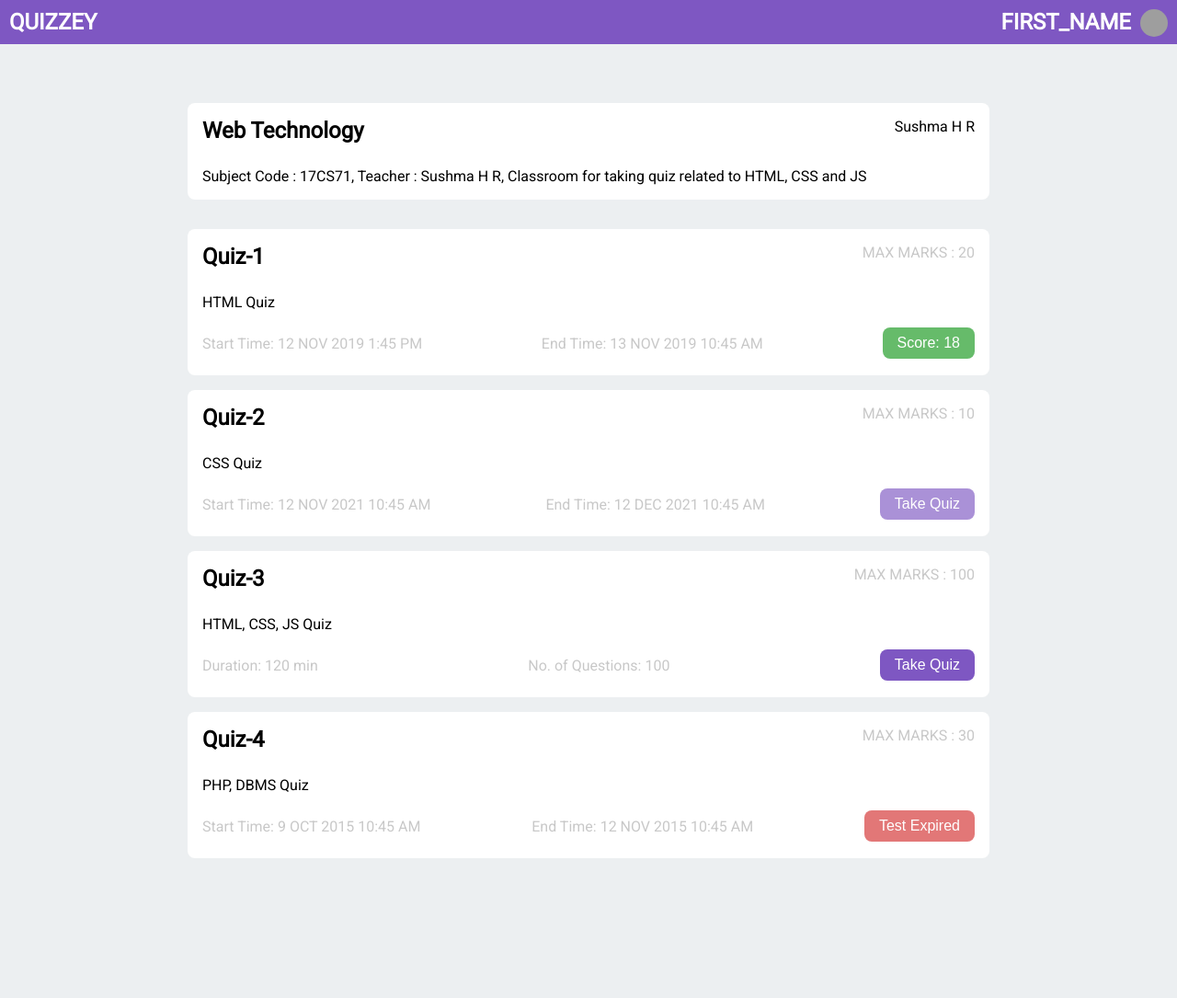
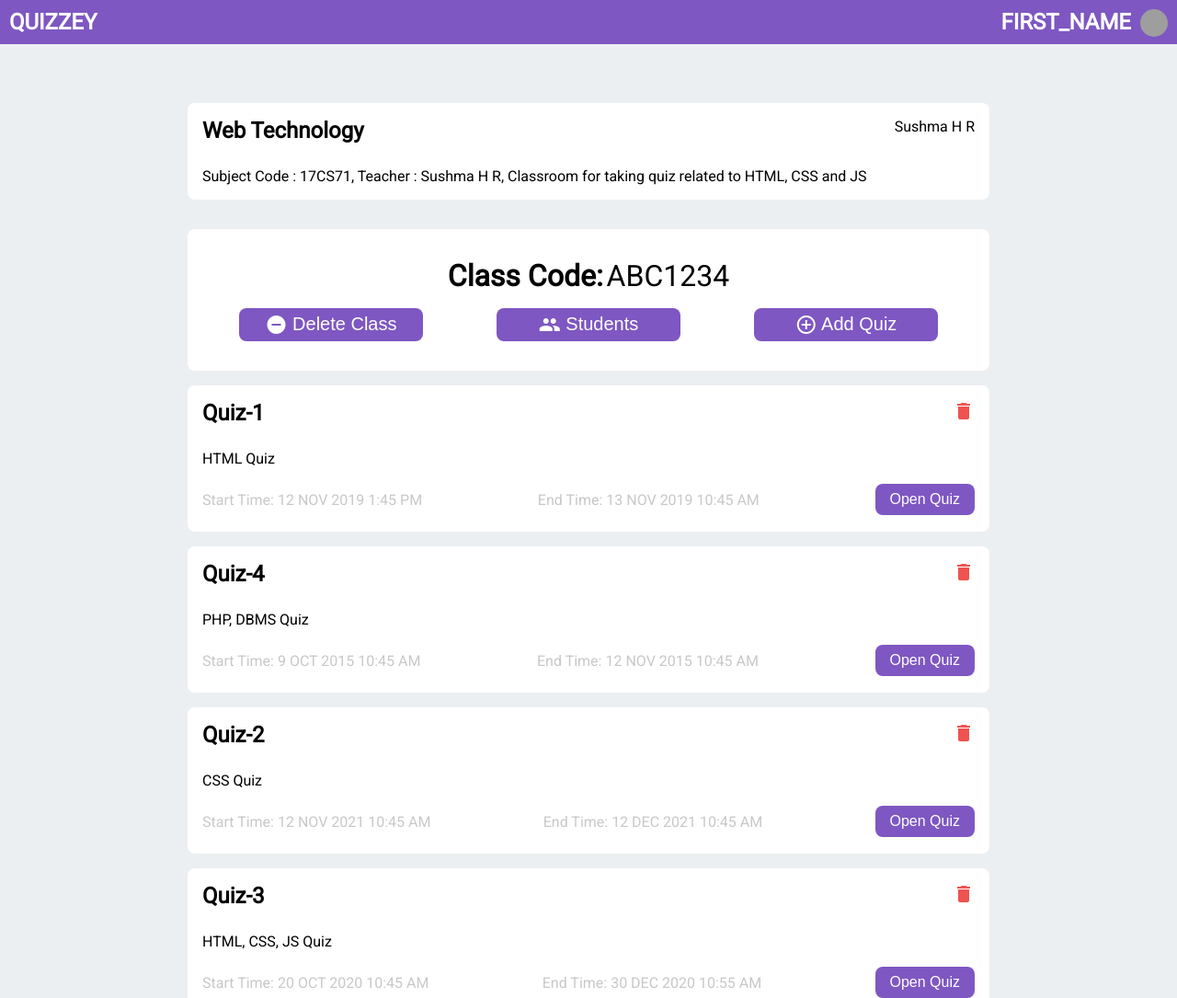
Before and after one commit to Prajwal-P/Quizzey, a plain HTML site: page classroom.html in a window 1280 px wide. Shown: the top 1085 px of the page at 92% size. Before the commit the page ends 997 px from the top, so only its background shows below. Drawn offline with Linux system fonts and the light colour scheme; no server answers; grey boxes are pictures that could not be loaded.

Commit message:
changed admin card

```diff
--- a/classroom.css
+++ b/classroom.css
@@ -5,7 +5,13 @@ body {
 	background-color: #eceff1;
 }
 
-h1, h2, h3, h4, h5, h6, p {
+h1,
+h2,
+h3,
+h4,
+h5,
+h6,
+p {
 	margin: 0px;
 	padding: 0px;
 }
@@ -48,6 +54,7 @@ body button:focus {
 .dd_wrapper {
 	width: 90px;
 	border-radius: 8px;
+	border: 1px solid #f3f3f3;
 	padding: 8px 16px;
 	background-color: #ffffff;
 	/* transition: all 0.25s ease-out; */
@@ -119,26 +126,52 @@ body button:focus {
 	justify-content: space-between;
 }
 
-.add_quiz {
+.options_card {
 	background-color: #ffffff;
 	border-radius: 8px;
-	width: 630px;
-	height: 160px;
+	width: 840px;
 	margin: auto;
-	display: flex;
-	justify-content: center;
-	cursor: pointer;
-	align-items: center;
+	padding: 16px;
+	text-align: center;
 }
 
-.add_quiz span {
-	font-size: 100px;
-	color: #E0E0E0;
-	margin-right: 32px;
+.class_code {
+	margin: 16px;
 }
 
-.add_quiz h1 {
-	color: #E0E0E0;
+.class_code h1 {
+	display: inline;
+}
+
+.class_code span {
+	display: inline;
+	font-size: 32px;
+}
+
+.opt_btns {
+	display: flex;
+	justify-content: space-around;
+	margin: 16px 0;
+}
+
+.opt_btns button {
+	width: 200px;
+	font-size: 20px;
+	border: 0;
+	background-color: #7e57c2;
+	color: #ffffff;
+	padding: 6px 0;
+	border-radius: 8px;
+	cursor: pointer;
+}
+
+.opt_btns button:hover {
+	background-color: #4d2c90;
+}
+
+.opt_btns button span {
+	display: inline-flex;
+	vertical-align: top;
 }
 
 .quiz_card {
@@ -165,15 +198,15 @@ body button:focus {
 }
 
 .quiz_name_and_marks p {
-	color: #C8C8C8;
+	color: #c8c8c8;
 }
 
 .dur_and_no_of_que p {
-	color: #C8C8C8;
+	color: #c8c8c8;
 }
 
 .dur_and_no_of_que button {
-	background-color: #7E57C2;
+	background-color: #7e57c2;
 	font-size: 16px;
 	text-align: center;
 	border-radius: 8px;
--- a/classroom.html
+++ b/classroom.html
@@ -1,8 +1,8 @@
 <!DOCTYPE html>
 <html lang="en">
 	<head>
-	<meta charset="UTF-8">
-	<meta name="viewport" content="width=device-width, initial-scale=1.0">
+		<meta charset="UTF-8" />
+		<meta name="viewport" content="width=device-width, initial-scale=1.0" />
 		<link rel="preconnect" href="https://fonts.gstatic.com" />
 		<link
 			href="https://fonts.googleapis.com/css2?family=Roboto&display=swap"
@@ -34,9 +34,25 @@
 		</div>
 		<div class="root">
 			<div class="class_card"></div>
-		<div class="add_quiz">
+			<div class="options_card">
+				<div class="class_code">
+					<h1>Class Code:</h1>
+					<span id="classCode"></span>
+				</div>
+				<div class="opt_btns">
+					<button>
+						<span class="material-icons"> remove_circle </span>
+						Delete Class
+					</button>
+					<button>
+						<span class="material-icons">people</span>
+						Students
+					</button>
+					<button>
 						<span class="material-icons"> add_circle_outline </span>
-			<h1>ADD QUIZ</h1>
+						Add Quiz
+					</button>
+				</div>
 			</div>
 			<div class="quiz_card_wrapper"></div>
 		</div>
--- a/classroom.js
+++ b/classroom.js
@@ -1,15 +1,17 @@
-let classroom =
-	{
+let baseURL = 'http://127.0.0.1:8888';
+
+let classroom = {
 	id: 1,
-		title: "Web Technology",
-		class_teacher: "Sushma H R",
-		description: "Subject Code : 17CS71, Teacher : Sushma H R, Classroom for taking quiz related to HTML, CSS and JS",
-		// class_code: "ABC1234",
+	title: 'Web Technology',
+	class_teacher: 'Sushma H R',
+	description:
+		'Subject Code : 17CS71, Teacher : Sushma H R, Classroom for taking quiz related to HTML, CSS and JS',
+	class_code: 'ABC1234',
 	quizzes: [
 		{
 			id: 1,
-				title: "Quiz-1",
-				description: "HTML Quiz",
+			title: 'Quiz-1',
+			description: 'HTML Quiz',
 			no_of_questions: 10,
 			duration: 20,
 			max_marks: 20,
@@ -18,51 +20,68 @@ let classroom =
 			score: 18
 		},
 		{
-				id: 2,
-				title: "Quiz-2",
-				description: "CSS Quiz",
-				no_of_questions: 10,
-				duration: 10,
-				max_marks: 10,
-				start_time: new Date('2021', '10', '12', '10', '45', '10'),
-				end_time: new Date('2021', '11', '12', '10', '45', '10'),
-				score: 7
-			},
-			{
-				id: 3,
-				title: "Quiz-3",
-				description: "HTML, CSS, JS Quiz",
-				no_of_questions: 100,
-				duration: 120,
-				max_marks: 100,
-				start_time: new Date('2020', '9', '20', '10', '45', '10'),
-				end_time: new Date('2020', '11', '15', '10', '55', '10'),
-				// score: 85
-			},
-			{
 			id: 4,
-				title: "Quiz-4",
-				description: "PHP, DBMS Quiz",
+			title: 'Quiz-4',
+			description: 'PHP, DBMS Quiz',
 			no_of_questions: 30,
 			duration: 30,
 			max_marks: 30,
 			start_time: new Date('2015', '9', '9', '10', '45', '10'),
 			end_time: new Date('2015', '10', '12', '10', '45', '10')
+		},
+		{
+			id: 2,
+			title: 'Quiz-2',
+			description: 'CSS Quiz',
+			no_of_questions: 10,
+			duration: 10,
+			max_marks: 10,
+			start_time: new Date('2021', '10', '12', '10', '45', '10'),
+			end_time: new Date('2021', '11', '12', '10', '45', '10')
+		},
+		{
+			id: 3,
+			title: 'Quiz-3',
+			description: 'HTML, CSS, JS Quiz',
+			no_of_questions: 100,
+			duration: 120,
+			max_marks: 100,
+			start_time: new Date('2020', '9', '20', '10', '45', '10'),
+			end_time: new Date('2020', '11', '30', '10', '55', '10')
+			// score: 85
+		},
+		{
+			id: 6,
+			title: 'Quiz-6',
+			description: 'HTML, CSS, JS Quiz',
+			no_of_questions: 100,
+			duration: 120,
+			max_marks: 100,
+			start_time: new Date('2020', '9', '20', '10', '45', '10'),
+			end_time: new Date('2020', '11', '30', '10', '55', '10'),
+			score: 85
 		}
 	]
-	}
+};
 
-let menu_visible = false;
-function toggle_dropdown() {
-	let dd = document.querySelector('.dd_wrapper')
-	if (menu_visible) {
-		dd.classList.remove("show");
-		menu_visible = false;
-	} else {
-		dd.classList.add("show");
-		menu_visible = true;
-	}
-}
+window.onload = () => {
+	var requestOptions = {
+		method: 'GET',
+		mode: 'cors',
+		credentials: 'include'
+	};
+
+	fetch(`${baseURL}/user/check`, requestOptions)
+		.then(result => result.json())
+		.then(res => {
+			// console.log(res);
+			if (res.STATUS === 1);
+			else window.location = 'signIn.html';
+			document.getElementById('name').innerHTML = sessionStorage.getItem(
+				'name'
+			);
+		})
+		.catch(error => console.log('error', error));
 
 	document.querySelector('.class_card').innerHTML = `
 	<div class="class_room">
@@ -72,57 +91,152 @@ document.querySelector('.class_card').innerHTML = `
 		</div>
 		<p>${classroom.description}</p>
 	</div>
-`
+	`;
 
-let add_quiz_card = document.querySelector(".add_quiz")
+	let add_quiz_card = document.querySelector('.add_quiz');
 	if (!classroom.class_code) {
-	add_quiz_card.style.display="None"
+		add_quiz_card.style.display = 'None';
+	} else {
+		document.getElementById('classCode').innerHTML = classroom.class_code;
 	}
 
 	function quiz_card_template(cl) {
 		let id1, id2, id3, id4, id5;
 		let cur_time = new Date();
-	let month = ["JAN", "FEB", "MAR", "APR", "MAY", "JUN", "JUL", "AUG", "SEP", "OCT", "NOV", "DEC"]
-	if(classroom.class_code) {
-		id1 = `<span class="material-icons delete_btn">delete</span>`
-		id2 = "Open Quiz"
-		id3 = "Start Time: " + cl.start_time.getDate() +" "+ month[cl.start_time.getMonth()] +" "+ cl.start_time.getFullYear() +" "+ cl.start_time.toLocaleTimeString().replace(/([\d]+:[\d]{2})(:[\d]{2})(.*)/, "$1$3")
-		id4 = "End Time: " + cl.end_time.getDate() +" "+ month[cl.end_time.getMonth()] +" "+ cl.end_time.getFullYear() +" "+ cl.end_time.toLocaleTimeString().replace(/([\d]+:[\d]{2})(:[\d]{2})(.*)/, "$1$3")
+		let month = [
+			'JAN',
+			'FEB',
+			'MAR',
+			'APR',
+			'MAY',
+			'JUN',
+			'JUL',
+			'AUG',
+			'SEP',
+			'OCT',
+			'NOV',
+			'DEC'
+		];
+		if (classroom.class_code) {
+			id1 = `<span class="material-icons delete_btn">delete</span>`;
+			id2 = 'Open Quiz';
+			id3 =
+				'Start Time: ' +
+				cl.start_time.getDate() +
+				' ' +
+				month[cl.start_time.getMonth()] +
+				' ' +
+				cl.start_time.getFullYear() +
+				' ' +
+				cl.start_time
+					.toLocaleTimeString()
+					.replace(/([\d]+:[\d]{2})(:[\d]{2})(.*)/, '$1$3');
+			id4 =
+				'End Time: ' +
+				cl.end_time.getDate() +
+				' ' +
+				month[cl.end_time.getMonth()] +
+				' ' +
+				cl.end_time.getFullYear() +
+				' ' +
+				cl.end_time
+					.toLocaleTimeString()
+					.replace(/([\d]+:[\d]{2})(:[\d]{2})(.*)/, '$1$3');
 		} else {
-		id1 = `MAX MARKS : ${cl.max_marks}`
-		id2 = "Take Quiz"
-		if(cur_time < cl.start_time) {
+			id1 = `MAX MARKS : ${cl.max_marks}`;
+			id2 = 'Take Quiz';
+			if (cur_time < cl.start_time) {
 				// Test still not started
-			id3 = "Start Time: " + cl.start_time.getDate() +" "+ month[cl.start_time.getMonth()] +" "+ cl.start_time.getFullYear() +" "+ cl.start_time.toLocaleTimeString().replace(/([\d]+:[\d]{2})(:[\d]{2})(.*)/, "$1$3")
-			id4 = "End Time: " + cl.end_time.getDate() +" "+ month[cl.end_time.getMonth()] +" "+ cl.end_time.getFullYear() +" "+ cl.end_time.toLocaleTimeString().replace(/([\d]+:[\d]{2})(:[\d]{2})(.*)/, "$1$3")
-			id5 = "disabled"
+				id3 =
+					'Start Time: ' +
+					cl.start_time.getDate() +
+					' ' +
+					month[cl.start_time.getMonth()] +
+					' ' +
+					cl.start_time.getFullYear() +
+					' ' +
+					cl.start_time
+						.toLocaleTimeString()
+						.replace(/([\d]+:[\d]{2})(:[\d]{2})(.*)/, '$1$3');
+				id4 =
+					'End Time: ' +
+					cl.end_time.getDate() +
+					' ' +
+					month[cl.end_time.getMonth()] +
+					' ' +
+					cl.end_time.getFullYear() +
+					' ' +
+					cl.end_time
+						.toLocaleTimeString()
+						.replace(/([\d]+:[\d]{2})(:[\d]{2})(.*)/, '$1$3');
+				id5 = 'disabled';
 			} else if (cl.score) {
 				// Test already taken
 				if (cur_time < cl.end_time) {
 					// Do not show score, Disable test button
-				id2 = "Quiz Taken"
-				id3 = "Duration: " + cl.duration +" min"
-				id4 = "No. of Questions: " + cl.no_of_questions
-				id5 = "disabled"
+					id2 = 'Quiz Taken';
+					id3 = 'Duration: ' + cl.duration + ' min';
+					id4 = 'No. of Questions: ' + cl.no_of_questions;
+					id5 = 'disabled';
 				} else {
 					// Show score
-				id2 = "Score: "+cl.score
-				id3 = "Start Time: " + cl.start_time.getDate() +" "+ month[cl.start_time.getMonth()] +" "+ cl.start_time.getFullYear() +" "+ cl.start_time.toLocaleTimeString().replace(/([\d]+:[\d]{2})(:[\d]{2})(.*)/, "$1$3")
-				id4 = "End Time: " + cl.end_time.getDate() +" "+ month[cl.end_time.getMonth()] +" "+ cl.end_time.getFullYear() +" "+ cl.end_time.toLocaleTimeString().replace(/([\d]+:[\d]{2})(:[\d]{2})(.*)/, "$1$3")
-				id5 = "class='btn_sec'"
+					id2 = 'Score: ' + cl.score;
+					id3 =
+						'Start Time: ' +
+						cl.start_time.getDate() +
+						' ' +
+						month[cl.start_time.getMonth()] +
+						' ' +
+						cl.start_time.getFullYear() +
+						' ' +
+						cl.start_time
+							.toLocaleTimeString()
+							.replace(/([\d]+:[\d]{2})(:[\d]{2})(.*)/, '$1$3');
+					id4 =
+						'End Time: ' +
+						cl.end_time.getDate() +
+						' ' +
+						month[cl.end_time.getMonth()] +
+						' ' +
+						cl.end_time.getFullYear() +
+						' ' +
+						cl.end_time
+							.toLocaleTimeString()
+							.replace(/([\d]+:[\d]{2})(:[\d]{2})(.*)/, '$1$3');
+					id5 = "class='btn_sec'";
 				}
 			} else {
 				// Test not taken
 				if (cur_time < cl.end_time) {
 					// Enable take test button
-				id3 = "Duration: " + cl.duration +" min"
-				id4 = "No. of Questions: " + cl.no_of_questions
+					id3 = 'Duration: ' + cl.duration + ' min';
+					id4 = 'No. of Questions: ' + cl.no_of_questions;
 				} else {
 					// Test Expired and disable button
-				id2 = "Test Expired"
-				id3 = "Start Time: " + cl.start_time.getDate() +" "+ month[cl.start_time.getMonth()] +" "+ cl.start_time.getFullYear() +" "+ cl.start_time.toLocaleTimeString().replace(/([\d]+:[\d]{2})(:[\d]{2})(.*)/, "$1$3")
-				id4 = "End Time: " + cl.end_time.getDate() +" "+ month[cl.end_time.getMonth()] +" "+ cl.end_time.getFullYear() +" "+ cl.end_time.toLocaleTimeString().replace(/([\d]+:[\d]{2})(:[\d]{2})(.*)/, "$1$3")
-				id5 = "class='btn_ter' disabled"
+					id2 = 'Test Expired';
+					id3 =
+						'Start Time: ' +
+						cl.start_time.getDate() +
+						' ' +
+						month[cl.start_time.getMonth()] +
+						' ' +
+						cl.start_time.getFullYear() +
+						' ' +
+						cl.start_time
+							.toLocaleTimeString()
+							.replace(/([\d]+:[\d]{2})(:[\d]{2})(.*)/, '$1$3');
+					id4 =
+						'End Time: ' +
+						cl.end_time.getDate() +
+						' ' +
+						month[cl.end_time.getMonth()] +
+						' ' +
+						cl.end_time.getFullYear() +
+						' ' +
+						cl.end_time
+							.toLocaleTimeString()
+							.replace(/([\d]+:[\d]{2})(:[\d]{2})(.*)/, '$1$3');
+					id5 = "class='btn_ter' disabled";
 				}
 			}
 		}
@@ -138,10 +252,22 @@ function quiz_card_template(cl) {
 				<p>${id4}</p>
 				<button ${id5}>${id2}</button>
 			</div>
-	</div>
-	`
+		</div>`;
 	}
 
 	document.querySelector('.quiz_card_wrapper').innerHTML = `
 	${classroom.quizzes.map(quiz_card_template).join('')}
-`
+`;
+};
+
+let menu_visible = false;
+function toggle_dropdown() {
+	let dd = document.querySelector('.dd_wrapper');
+	if (menu_visible) {
+		dd.classList.remove('show');
+		menu_visible = false;
+	} else {
+		dd.classList.add('show');
+		menu_visible = true;
+	}
+}
```
Lines whose indentation alone changed are shown as unchanged.
